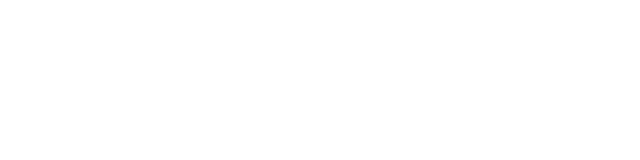
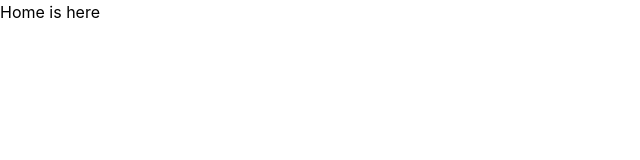
Before and after one commit to Mohammad-ali-05/ready-donor-client, a React (Vite) app: page / in a window 1280 px wide. Shown: the top 160 px of the page, without its empty margins (0-640 px from the left). Built offline with nearby package versions, Linux system fonts and the light colour scheme.

Commit message:
Added light theme as default. Added routes to that use can visite different pages. Added outlet in main layout. Created home page but did not complete it only the skeleton exist.

```diff
--- a/src/index.css
+++ b/src/index.css
@@ -1,2 +1,4 @@
 @import "tailwindcss";
-@plugin "daisyui";
+@plugin "daisyui" {
+    themes: light --defaul;
+}
--- /dev/null
+++ b/src/layouts/MainLayout.jsx
@@ -0,0 +1,13 @@
+import { Outlet } from "react-router";
+
+const MainLayout = () => {
+    return (
+        <>
+            <>
+                <Outlet></Outlet>
+            </>
+        </>
+    );
+};
+
+export default MainLayout;
--- /dev/null
+++ b/src/pages/home/Home.jsx
@@ -0,0 +1,11 @@
+
+
+const Home = () => {
+    return (
+        <>
+            Home is here
+        </>
+    );
+};
+
+export default Home;
--- a/src/router/routes.jsx
+++ b/src/router/routes.jsx
@@ -0,0 +1,23 @@
+
+import { createBrowserRouter, Navigate } from "react-router";
+import MainLayout from "../layouts/MainLayout";
+import Home from "../pages/home/Home";
+
+const routes = createBrowserRouter([
+    {
+        path: "/",
+        element: <MainLayout></MainLayout>,
+        children: [
+            {
+                index: true,
+                element: <Home></Home>,
+            },
+            {
+                index: "home",
+                element: <Navigate to={"/home"}></Navigate>,
+            },
+        ],
+    },
+]);
+
+export default routes;
```
Also changed, not shown: src/main.jsx (+10 -8 lines).
